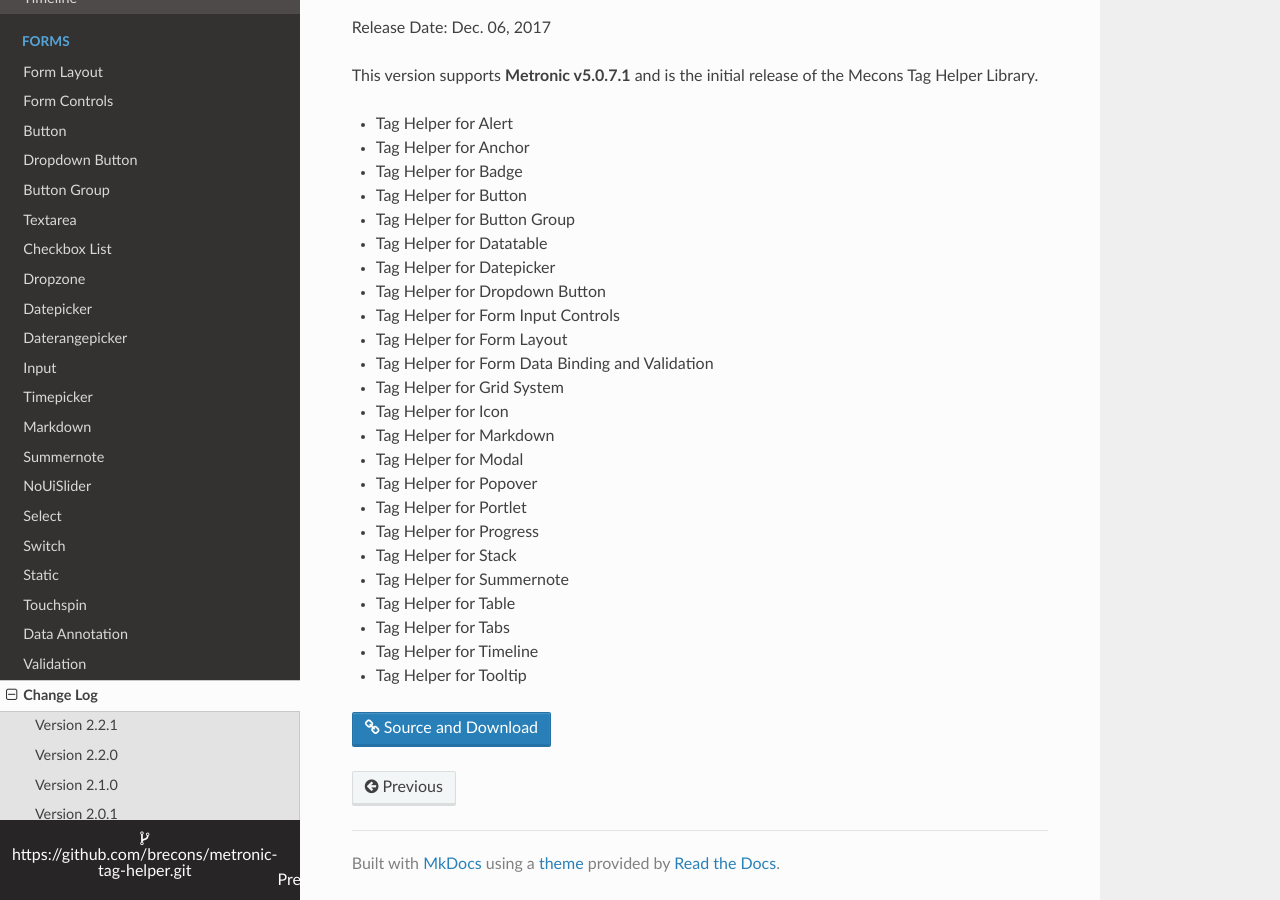
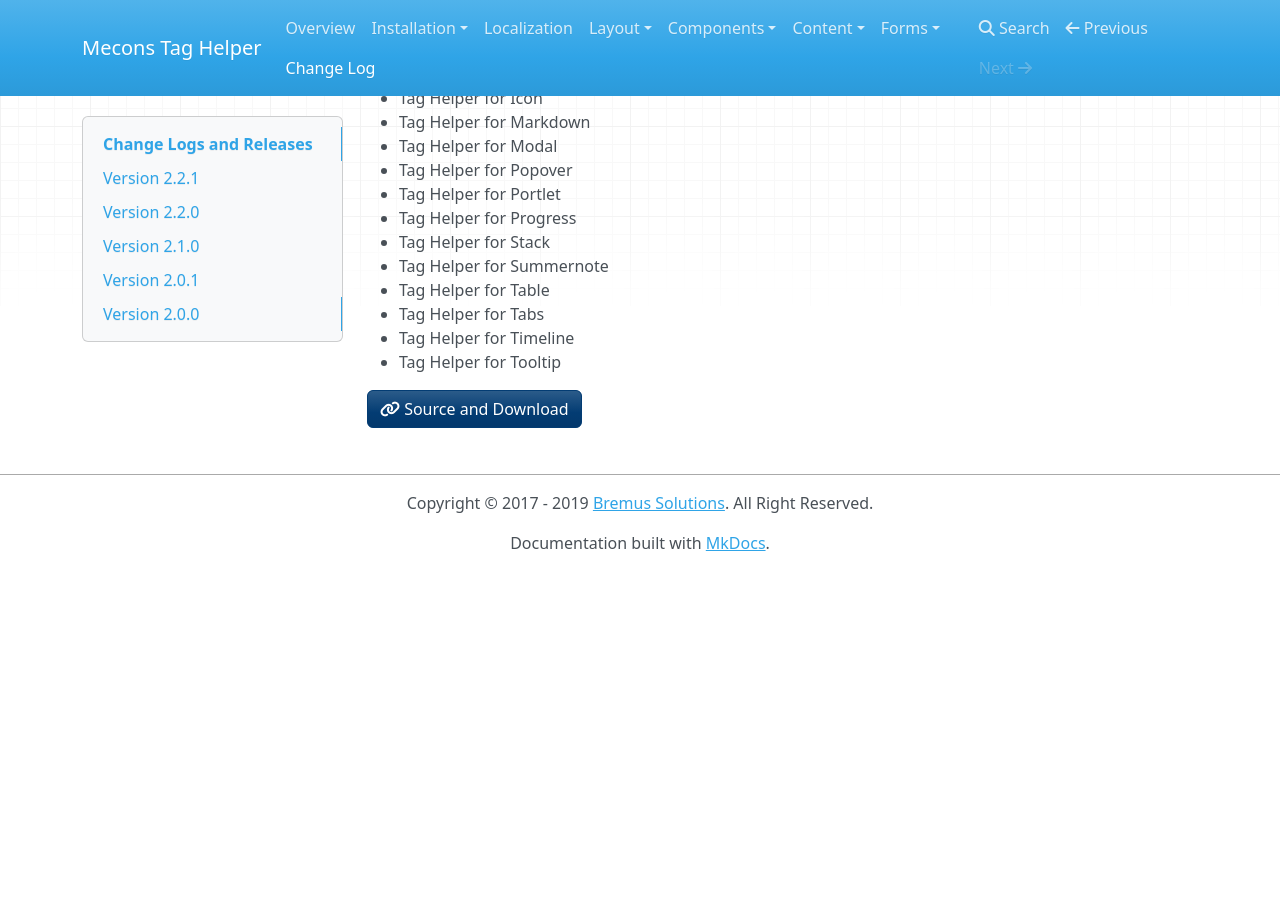
Before and after one commit to brecons/metronic-tag-helper, an MkDocs documentation site: the page built from docs/change-log.md, in a window 1280 px wide and 900 px high, scrolled down 2341 px. Built offline with MkDocs 1.6.1, drawn with Linux system fonts in a browser that asks for light colours; nearby versions of some CDN libraries; after the commit the page ends 2912 px from its top, so only the background shows below that.

```diff
--- a/mkdocs.yml
+++ b/mkdocs.yml
@@ -3,6 +3,14 @@ site_url: https://www.brecons.net
 site_description: An enterprise Tag Helper Library for Metronic - the most complete and trusted admin theme.
 site_author: Bremus Solutions
 repo_name: https://github.com/brecons/metronic-tag-helper.git
+
+theme:
+    name: mkdocs
+    highlightjs: true
+    hljs_languages:
+        - yaml
+        - django
+
 nav:
     - 'Overview': 'index.md'
     - Installation:
@@ -55,4 +63,8 @@ nav:
         - 'Data Annotation': 'forms/data-annotation.md'
         - 'Validation': 'forms/validation.md'
     - Change Log: 'change-log.md'
-theme: readthedocs
+
+copyright: Copyright &copy; 2017 - 2019 <a href="https://www.bremus-solutions.de">Bremus Solutions</a>. All Right Reserved.
+
+plugins:
+    - search
```
Also changed, not shown: docs/localization.md (+2 -0 lines).
